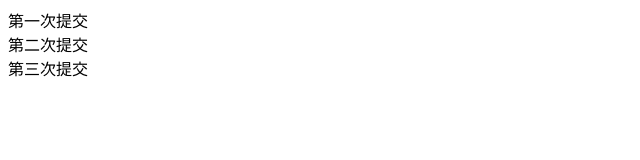
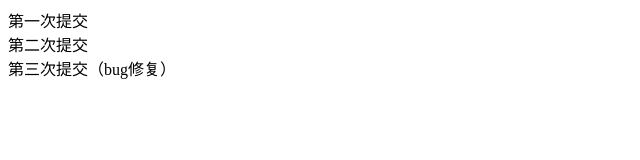
Before and after one commit to liubaozhong123/dbhot, a plain HTML site: page dbhot/index.html in a window 1280 px wide. Shown: the whole page, without its empty margins (0-640 px from the left). Drawn offline with Linux system fonts and the light colour scheme.

Commit message:
bug修复[C

```diff
--- a/dbhot/index.html
+++ b/dbhot/index.html
@@ -6,6 +6,6 @@
 <body>
 	<div>第一次提交</div>
 	<div>第二次提交</div>
-	<div>第三次提交</div>
+	<div>第三次提交（bug修复）</div>
 </body>
 </html>
```
